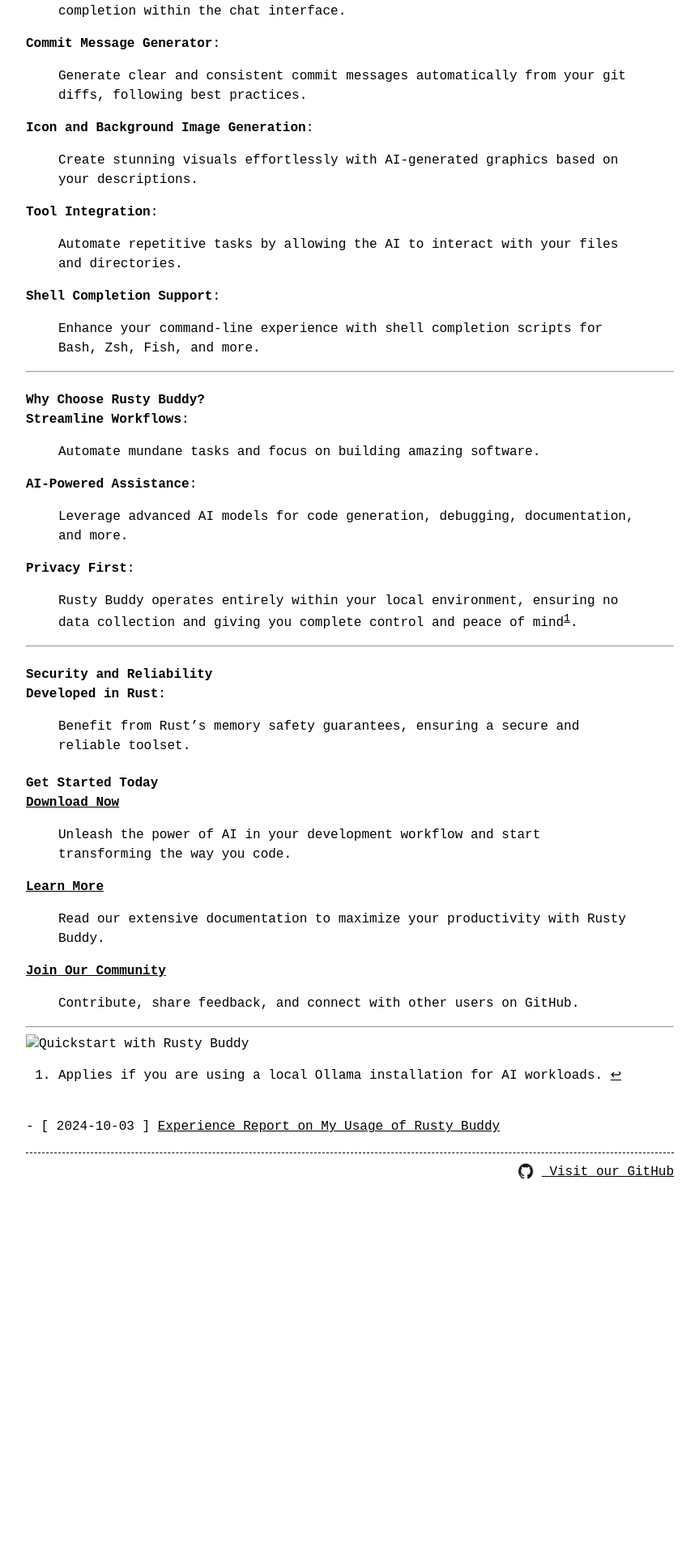
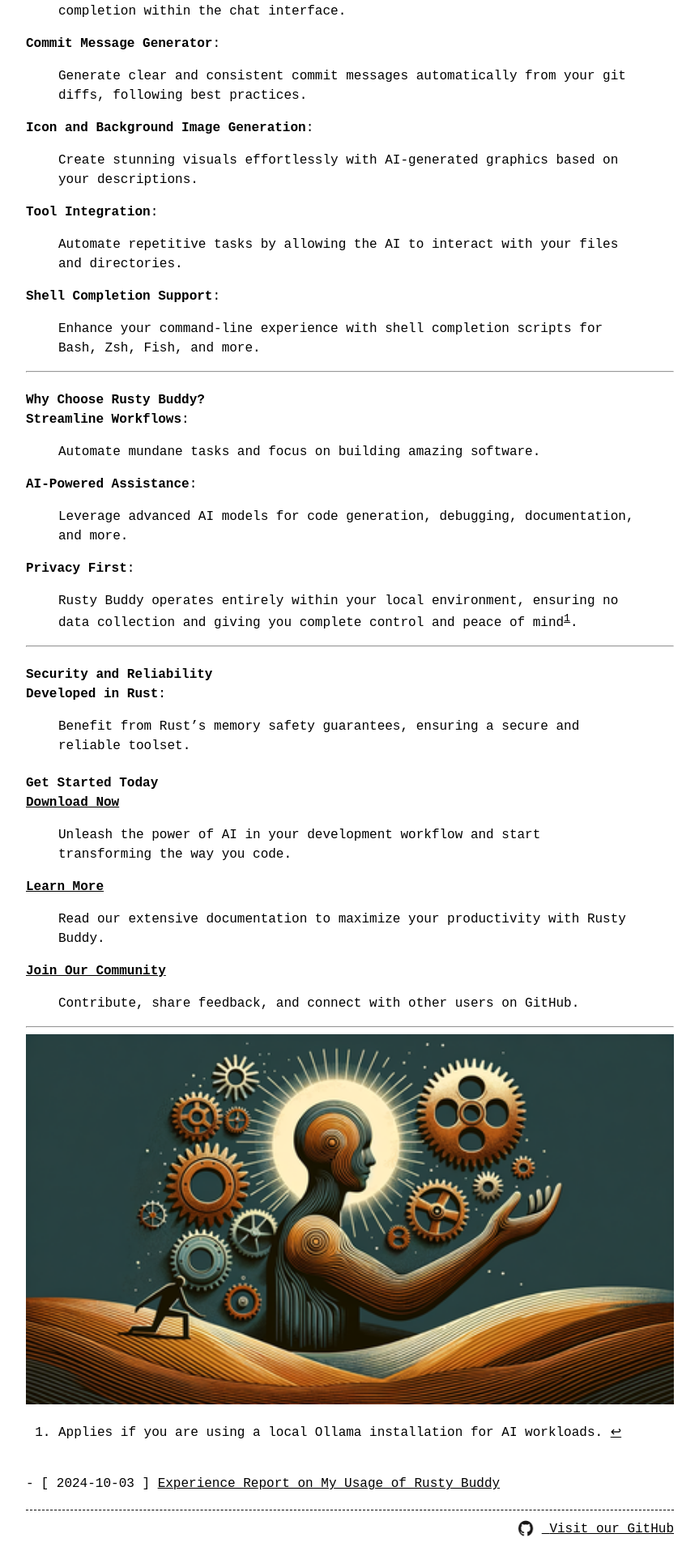
Before and after one commit to hg8496/rusty-buddy, a Jekyll site: the page built from index.markdown, in a window 1280 px wide. Shown: the part 813-2733 px from the top of the page at 81% size, without its empty margins (208-1071 px from the left). Built offline with Jekyll 4.4.1, drawn with Linux system fonts in a browser that asks for light colours; before the commit the page ends 2292 px from its top, so only the background shows below that.

Commit message:
Fix: Missing footer image

```diff
--- a/index.markdown
+++ b/index.markdown
@@ -71,6 +71,6 @@
 
 ---
 
-![Quickstart with Rusty Buddy](https://docs.rusty-buddy.org/quickstart.gif)
+![Get Started]({{ '/assets/images/getting_started4-25.png' | relative_url }}){: width="100%" }
 
 [^1]: Applies if you are using a local Ollama installation for AI workloads.
```
